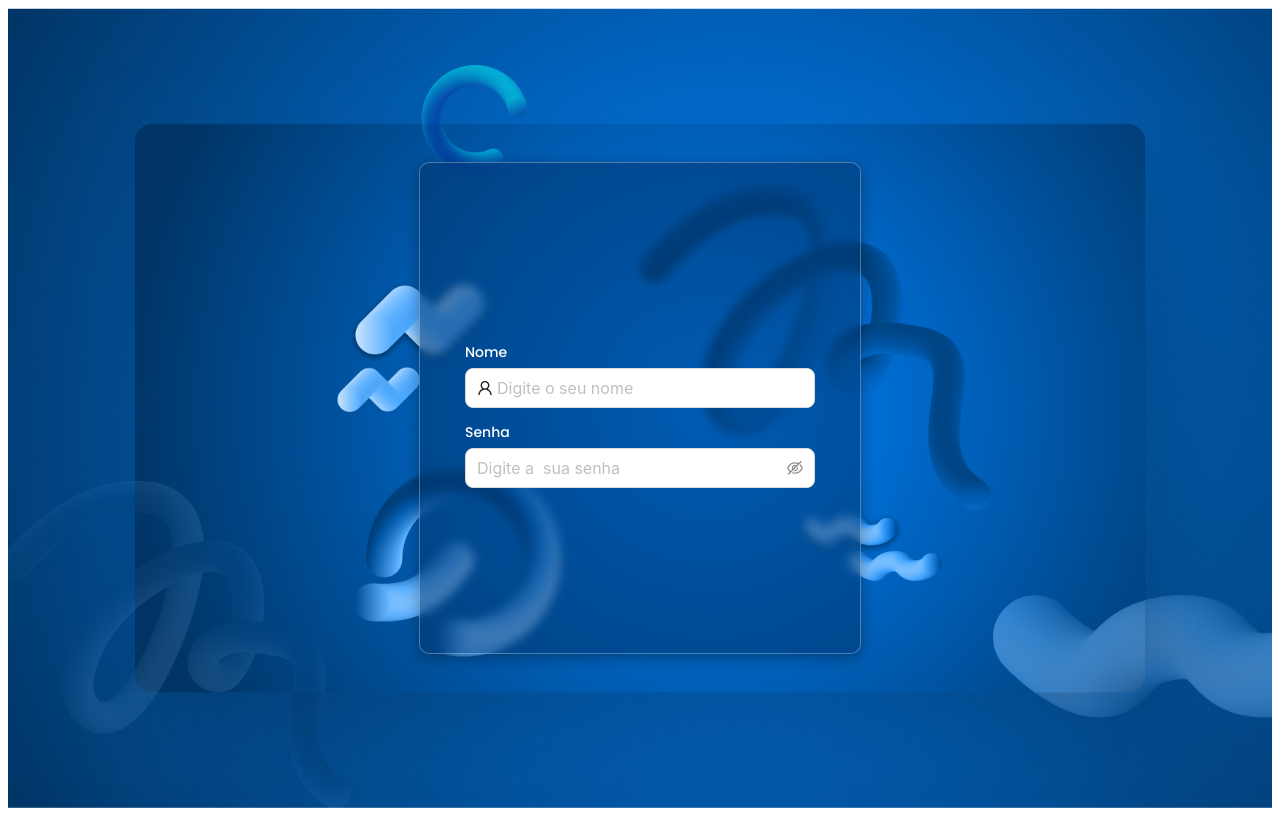
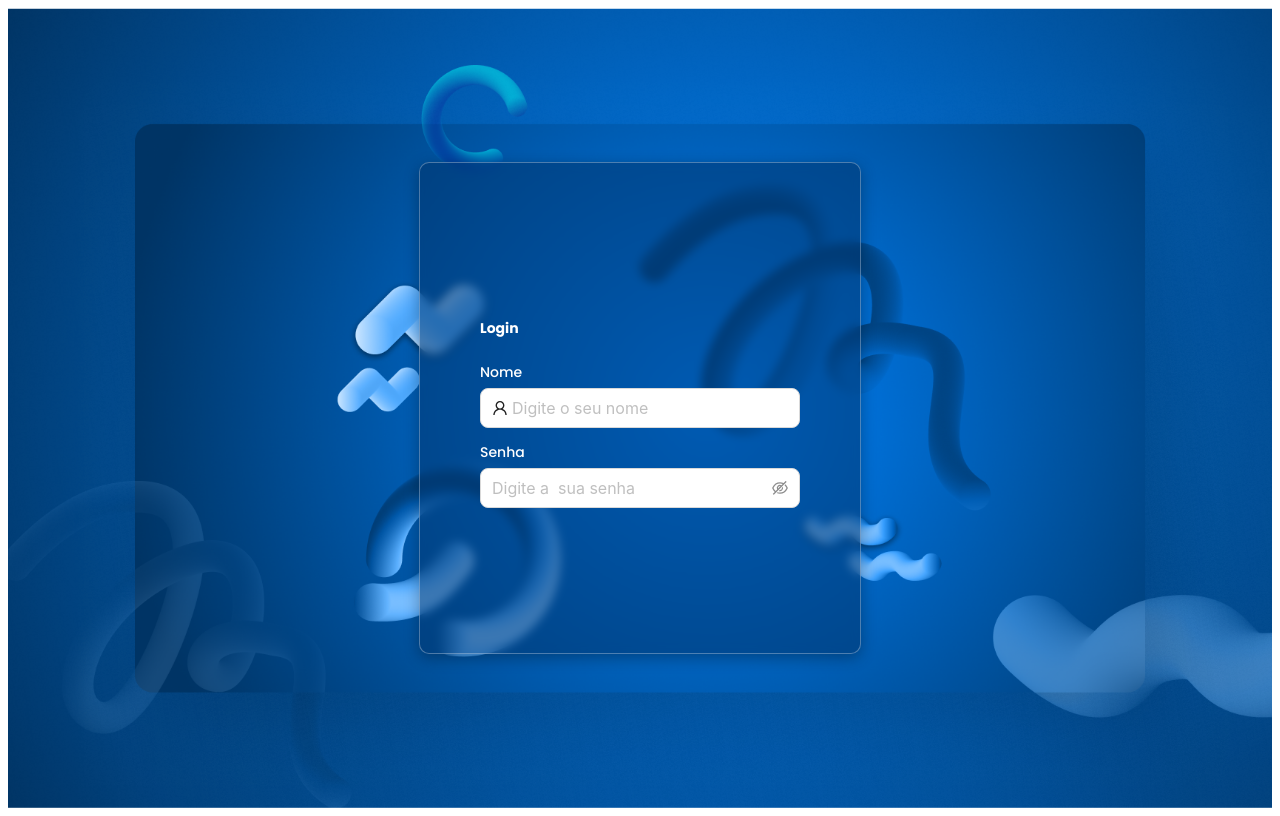
Before and after one commit to abilioepalanga/LojaRapida, a React (Vite) app: page / in a window 1280 px wide. Built offline with nearby package versions, Linux system fonts and the light colour scheme.

Commit message:
Finalizado os inputs text

```diff
--- a/src/shared/inputs/input/Input.tsx
+++ b/src/shared/inputs/input/Input.tsx
@@ -1,4 +1,4 @@
-import { BoxInput, TitleInput, InputText } from "./input.styles";
+import { BoxInput, TitleInput, InputText, Title_login } from "./input.styles";
 
 import {
     UserOutlined,
@@ -10,6 +10,7 @@ import { Button, Space } from "antd";
 const Input = () => {
     return (
         <BoxInput>
+            <Title_login>Login</Title_login>
             <TitleInput>Nome</TitleInput>
             <InputText
                 size="large"
--- a/src/shared/inputs/input/input.styles.ts
+++ b/src/shared/inputs/input/input.styles.ts
@@ -13,7 +13,18 @@ export const TitleInput = styled.h3`
     color: white;
 `;
 
+export const Title_login = styled.h1`
+    font-family: "Poppins", sans-serif;
+    font-style: normal;
+    font-weight: 1000;
+    line-height: 21px;
+    font-size: 14px;
+    margin-bottom: 5px;
+    color: white;
+    height: 30px;
+`;
+
 export const InputText = styled(AntdInput)`
-    width: 350px; /* Aqui você define a largura desejada */
+    width: 320px; /* Aqui você define a largura desejada */
     /* Pode definir um valor máximo, se necessário */
 `;
```
